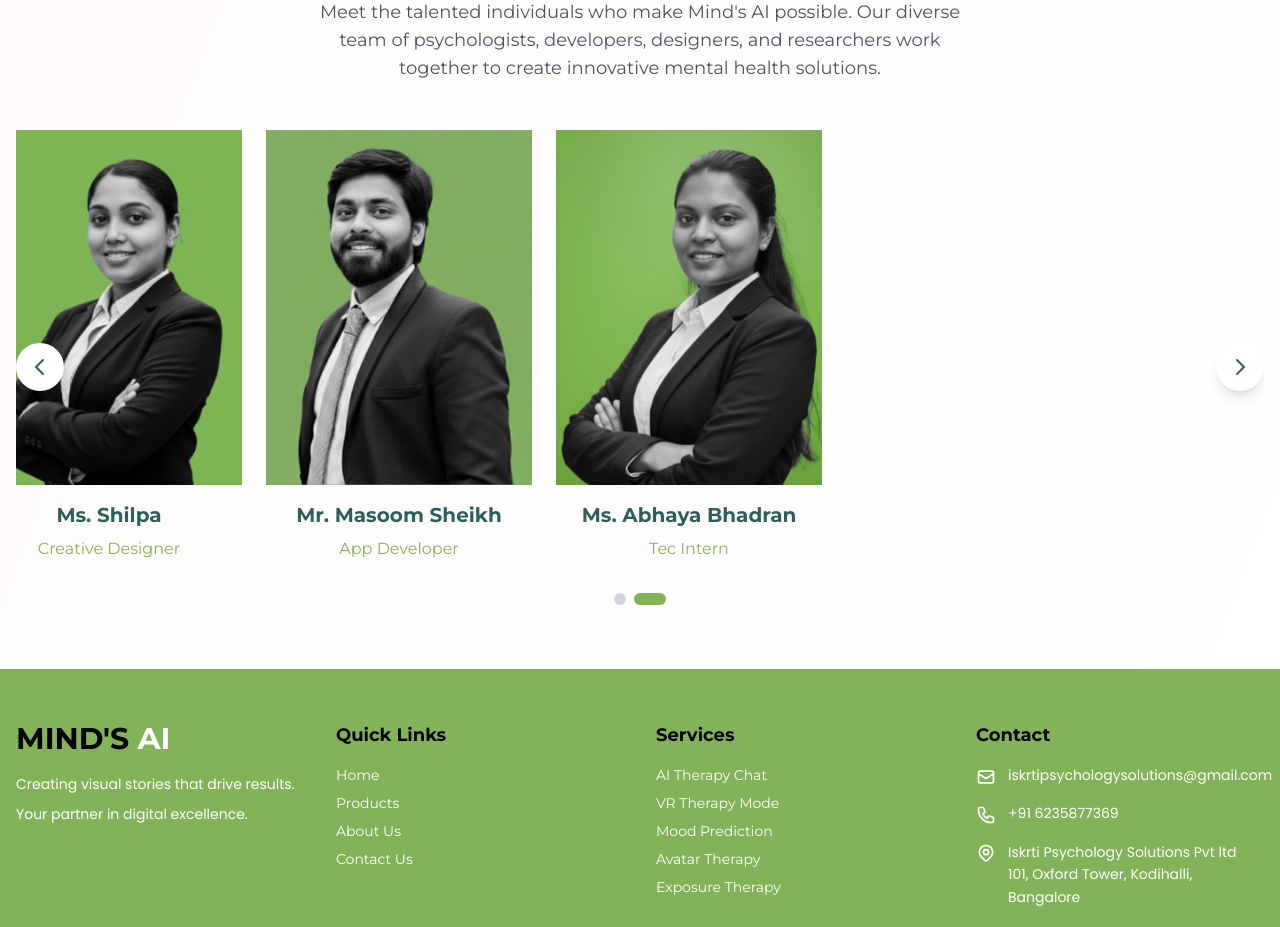
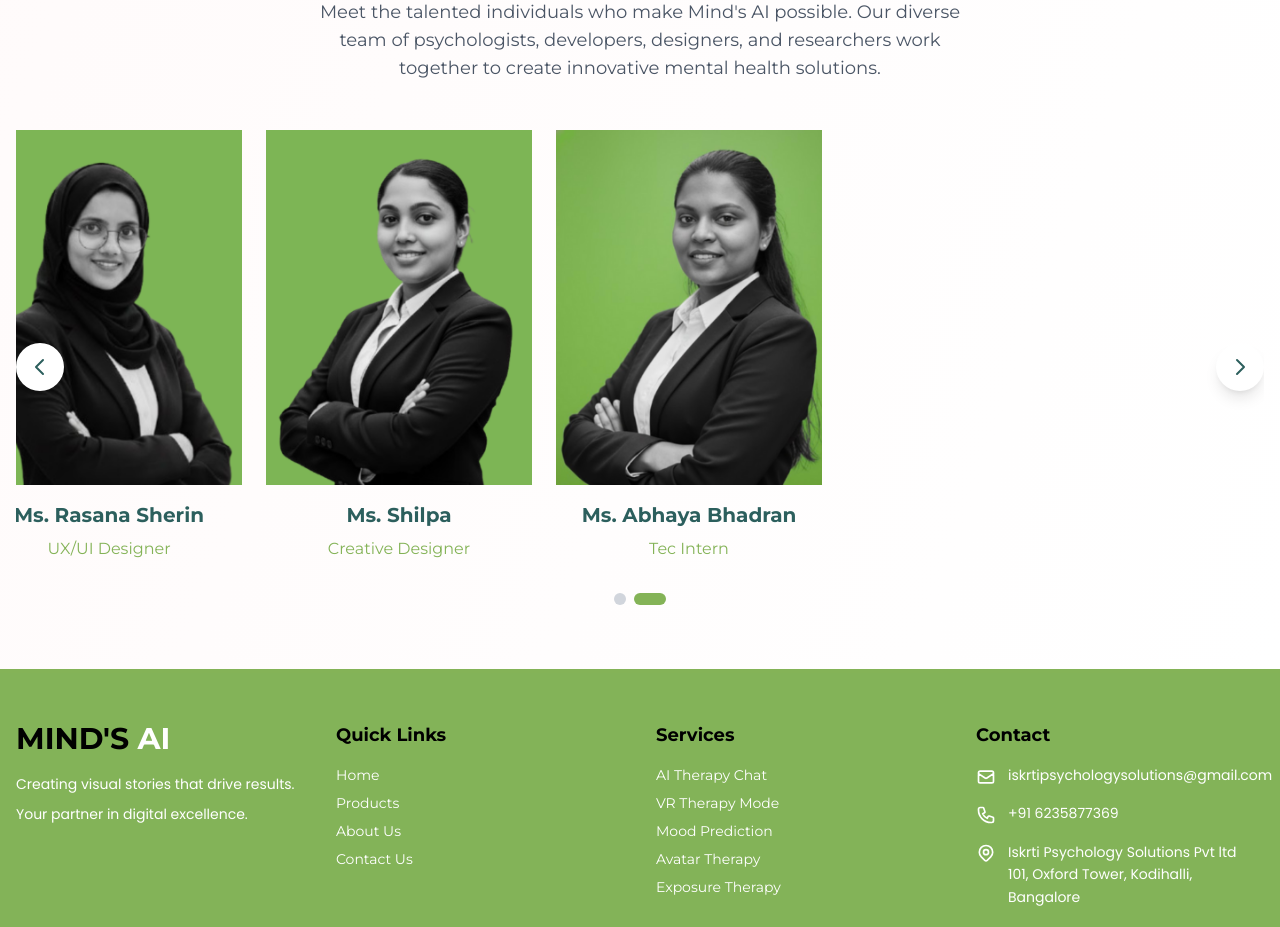
Before and after one commit to noorshanu/MindAiFrontendv1, a Next.js app: page /about-us in a window 1280 px wide. Shown: the part 2900-3827 px from the top of the page. Built offline with nearby package versions, Linux system fonts and the light colour scheme; no server answers.

Commit message:
Update TeamSection.tsx

```diff
--- a/src/components/Aboutpage/TeamSection.tsx
+++ b/src/components/Aboutpage/TeamSection.tsx
@@ -18,14 +18,11 @@ const TeamSection = () => {
   const teamMembers: TeamMember[] = [
     { id: 1, name: 'Ms. Vinitha Anil', role: 'Counselling Psychologist', image: '/team/vinitha.png' },
     { id: 2, name: 'Mr. Noor Alam', role: 'Full Stack Developer', image: '/team/noorui.png' },
-    { id: 3, name: 'Mr. Priyanshu Sinha', role: 'Unity developer', image: '/team/priya.png' },
-    { id: 4, name: 'Ms. Rasana Sherin', role: 'UX/UI Designer', image: '/team/raazana.png' },
-    { id: 5, name: 'Ms. Shilpa', role: 'Creative Designer', image: '/team/shilpa.png' },
-    { id: 6, name: 'Mr. Masoom Sheikh', role: 'App Developer', image: '/team/masoom.png' },
+    { id: 3, name: 'Mr. Masoom Sheikh', role: 'App Developer', image: '/team/masoom.png' },
+    { id: 4, name: 'Mr. Priyanshu Sinha', role: 'Unity developer', image: '/team/priya.png' },
+    { id: 5, name: 'Ms. Rasana Sherin', role: 'UX/UI Designer', image: '/team/raazana.png' },
+    { id: 6, name: 'Ms. Shilpa', role: 'Creative Designer', image: '/team/shilpa.png' },
     { id: 7, name: 'Ms. Abhaya Bhadran', role: 'Tec Intern', image: '/team/abhaya.png' },
-    // { id: 6, name: 'David Kim', role: 'Data Scientist', image: '/gentle.png' },
-    // { id: 7, name: 'Rachel Brown', role: 'Product Manager', image: '/avatar.png' },
-    // { id: 8, name: 'Mark Thompson', role: 'Backend Engineer', image: '/dp.png' },
   ]
 
   // Calculate items per slide based on screen size
```
